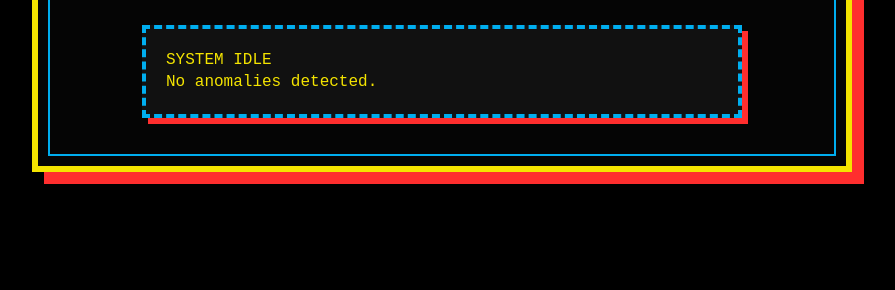
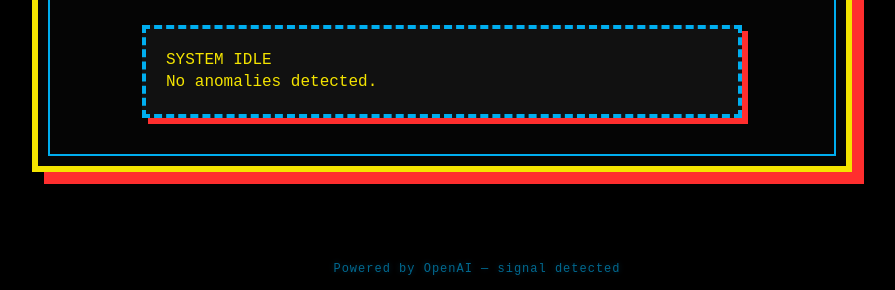
Before and after one commit to Bluecats3/SignalFound, a website: page index.html in a window 1280 px wide. Shown: the part 510-800 px from the top of the page, without its empty margins (198-1093 px from the left). Drawn offline with Linux system fonts and the light colour scheme.

Commit message:
Editing of script file

```diff
--- a/index.html
+++ b/index.html
@@ -37,6 +37,9 @@
     </div>
 </div>
 
+<div class="powered">
+  Powered by OpenAI — signal detected
+</div>
 
 <div class="container">
     <h1>Signal Found</h1>
--- a/server.js
+++ b/server.js
@@ -80,8 +80,8 @@ Line 2:
 - Easy to understand, slightly dry or ironic
 
 Style:
-- Calm, observational, slightly uncanny and dry wit
-- Light sarcastic or dry humor allowed
+- Calm, observational, occult, the matrix, aliens, alternate dimensions, string theory are great!
+- Do your best to predict what will happen with the user next
 - Do not sound dramatic or alarming
 - No complex scientific jargon
 
--- a/style.css
+++ b/style.css
@@ -215,3 +215,29 @@ h2 {
     pointer-events: none;
     transition: opacity 0.5s ease;
 }
+.powered {
+    position: fixed;
+    bottom: 14px;
+    width: 100%;
+    text-align: center;
+
+    font-size: 12px;
+    font-family: "Courier New", monospace;
+    letter-spacing: 1px;
+
+    color: var(--blue);
+    opacity: 0.6;
+
+    text-shadow: 0 0 6px rgba(0, 174, 239, 0.4);
+
+    pointer-events: none;
+
+    animation: poweredFlicker 8s infinite;
+}
+
+@keyframes poweredFlicker {
+    0%, 100% { opacity: 0.6; }
+    48% { opacity: 0.6; }
+    50% { opacity: 0.3; }
+    52% { opacity: 0.6; }
+}
```
